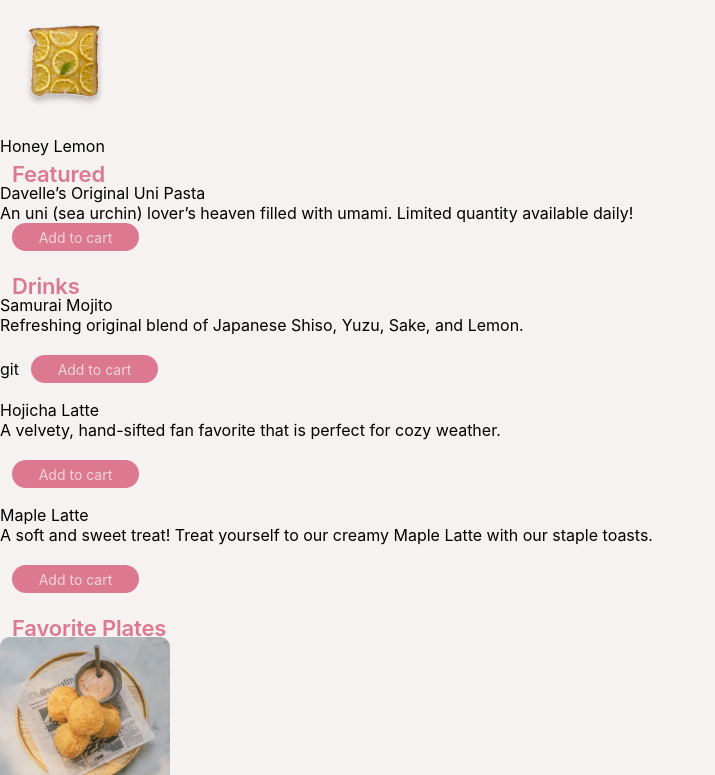
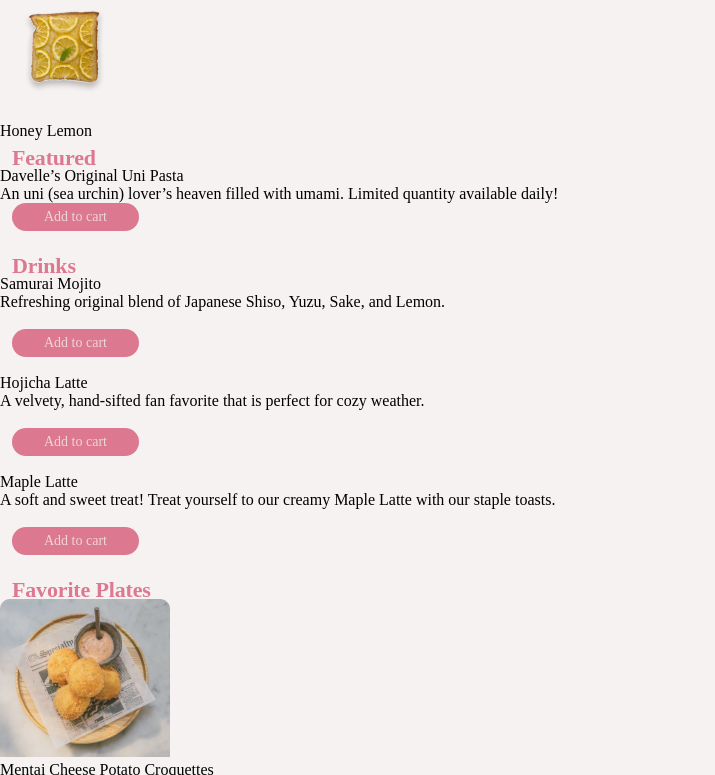
Before and after one commit to zubinsood/brunch-page, a React (Create React App) app: page / in a window 1280 px wide. Shown: the part 1166-1941 px from the top of the page, without its empty margins (0-715 px from the left). Built offline with nearby package versions, Linux system fonts and the light colour scheme; a web font is replaced by a local one.

Commit message:
Adds font family

```diff
--- a/src/components/Drinks.tsx
+++ b/src/components/Drinks.tsx
@@ -18,7 +18,6 @@ const Drinks: React.FC<DrinkProps> = ({buttonText}) => {
             <div className="description">
               Refreshing original blend of Japanese Shiso, Yuzu, Sake, and Lemon.
             </div> <br/>
-      git
             <Button buttonText="Add to cart"/>
           </div>
         </div>
--- a/src/components/HorizontalScrollItem.tsx
+++ b/src/components/HorizontalScrollItem.tsx
@@ -4,7 +4,7 @@ import { useTheme } from '../contexts/ThemeContext';
 interface ScrollItemProps {
   imageUrl: string;
   text: string;
-  id: number; // Use an id or any other unique identifier
+  id: number;
 }
 
 const HorizontalScrollItem: React.FC<ScrollItemProps> = ({ id, imageUrl, text }) => {
--- a/src/index.css
+++ b/src/index.css
@@ -2,7 +2,8 @@
   box-sizing: border-box;
   padding: 0;
   margin: 0;
-  font-family: 'SF Pro Text', Helvetica;
+  /* font-family: 'SF Pro Text', Helvetica; */
+  font-family: 'Times New Roman', Times, serif;
   transition: background-color 0.3s ease, color 0.3s ease;
 }
 
--- a/src/styles/drinks.css
+++ b/src/styles/drinks.css
@@ -2,7 +2,6 @@
 .description {
     color: var(--card-text);
     font-feature-settings: 'clig' off, 'liga' off;
-    font-family: Helvetica;
     font-size: 13px;
     font-style: normal;
     font-weight: 300;
```
